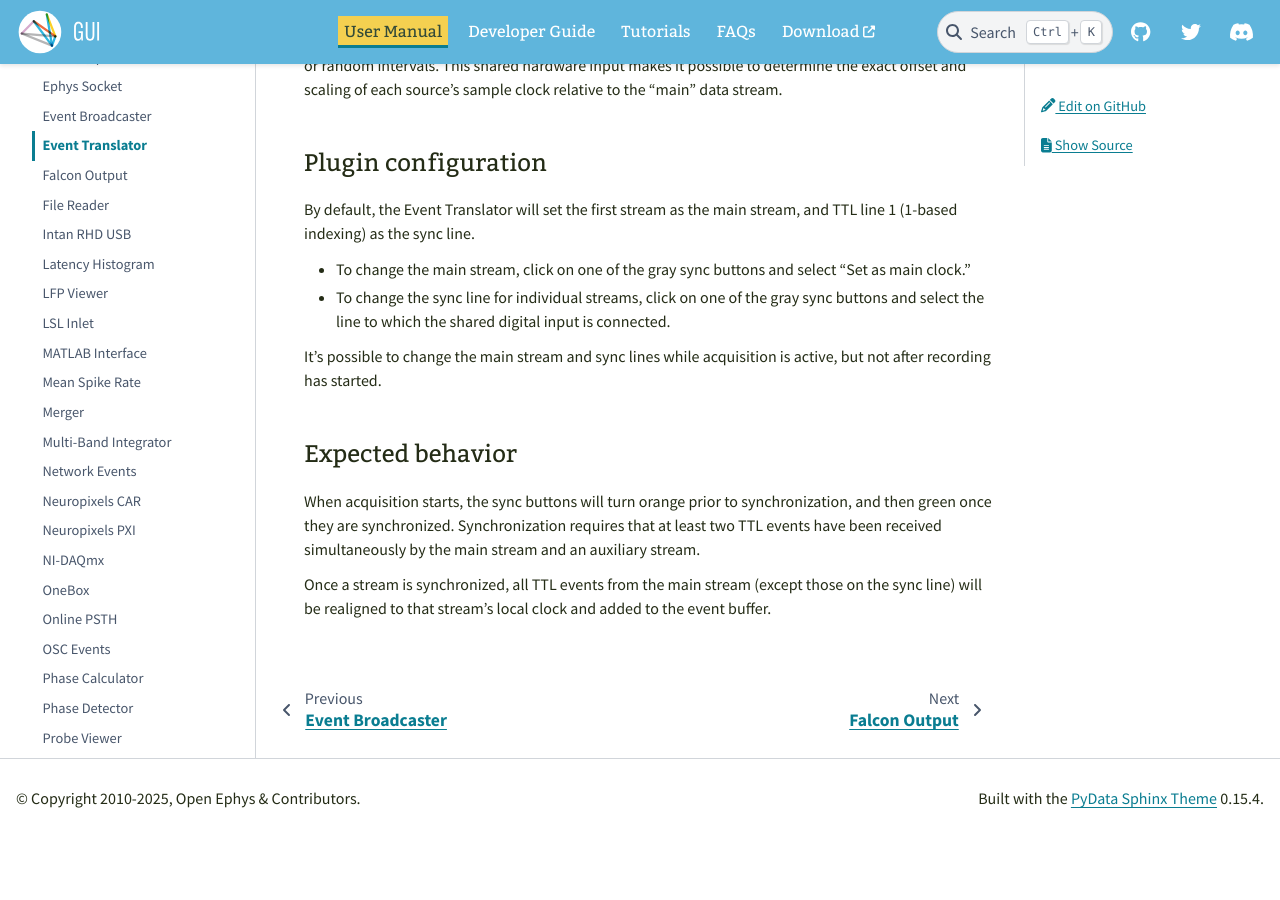
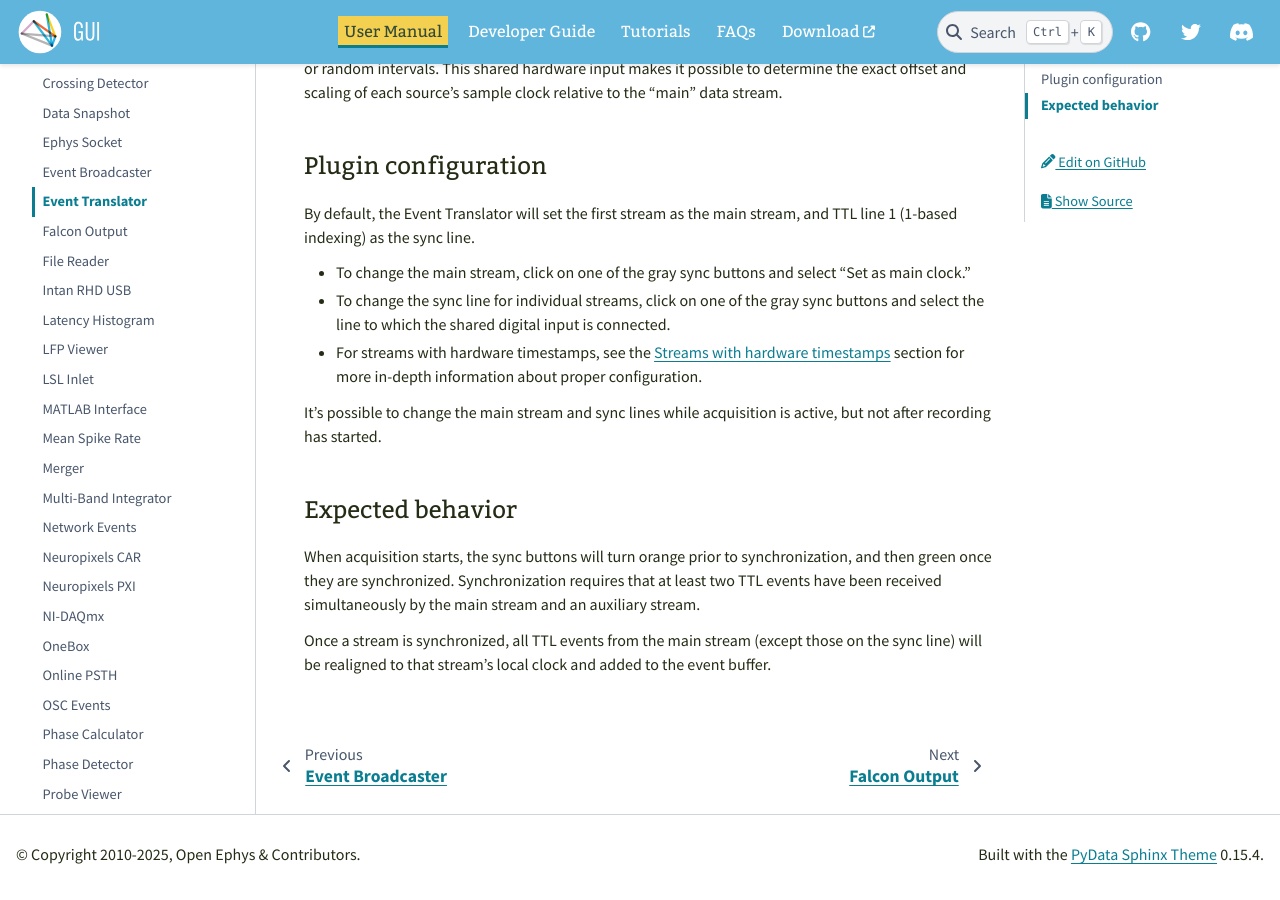
Before and after one commit to open-ephys/gui-docs, a Sphinx documentation site: the page built from source/User-Manual/Plugins/Event-Translator.rst, in a window 1280 px wide and 900 px high, scrolled down 808 px. Built offline with Sphinx 7.4.7 and the PyData theme 0.15.4, drawn with Linux system fonts in a browser that asks for light colours; before the commit the page ends 1652 px from its top, so only the background shows below that.

Commit message:
Update Event Translator docs

```diff
--- a/source/User-Manual/Plugins/Event-Translator.rst
+++ b/source/User-Manual/Plugins/Event-Translator.rst
@@ -35,6 +35,8 @@
 
 * To change the sync line for individual streams, click on one of the gray sync buttons and select the line to which the shared digital input is connected.
 
+* For streams with hardware timestamps, see the :ref:`streams-with-hardware-timestamps` section for more in-depth information about proper configuration.
+
 It's possible to change the main stream and sync lines while acquisition is active, but not after recording has started.
 
 Expected behavior
--- a/source/User-Manual/Synchronization.rst
+++ b/source/User-Manual/Synchronization.rst
@@ -43,6 +43,7 @@
 * The sample numbers of matching pulses are used to compute the start time and sample rate scaling of each stream relative to the main clock. The start time is fixed as long as data is being acquired. The sample rate scaling is recalculated every 10 seconds based on the latest incoming events, and will become more accurate over time.
 * Once the start time and sample rate scaling have been computed, any future sample numbers can be aligned to the main clock. In the Binary format, :code:`timestamps.npy` file will contain these synchronized timestamps. If synchronization is not possible (as a result of no shared hardware events), all timestamp values will be -1.
 
+.. _streams-with-hardware-timestamps:
 
 Streams with hardware timestamps
 ####################################
```
Also changed, not shown: source/_static/images/plugins/eventtranslator/eventtranslator-01.png, source/_static/images/plugins/eventtranslator/eventtranslator.svg (added), 1 other file.
